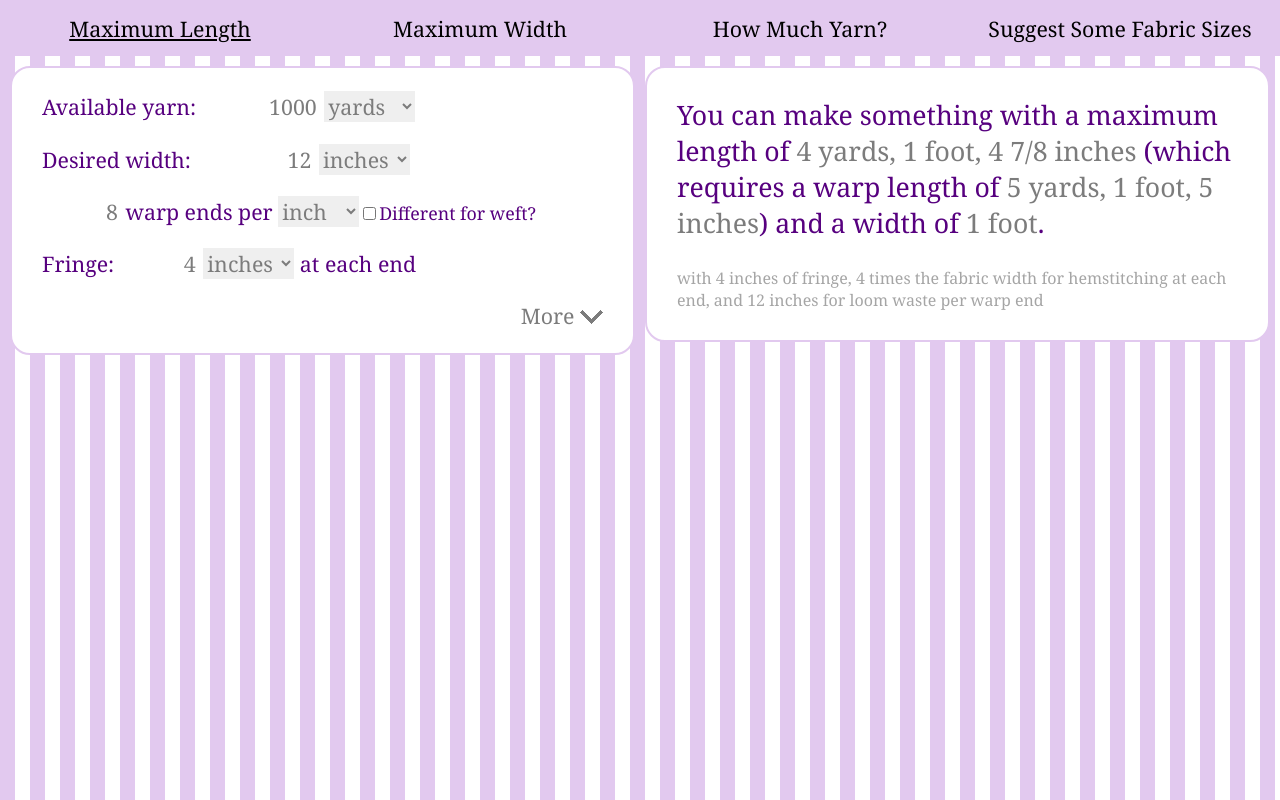
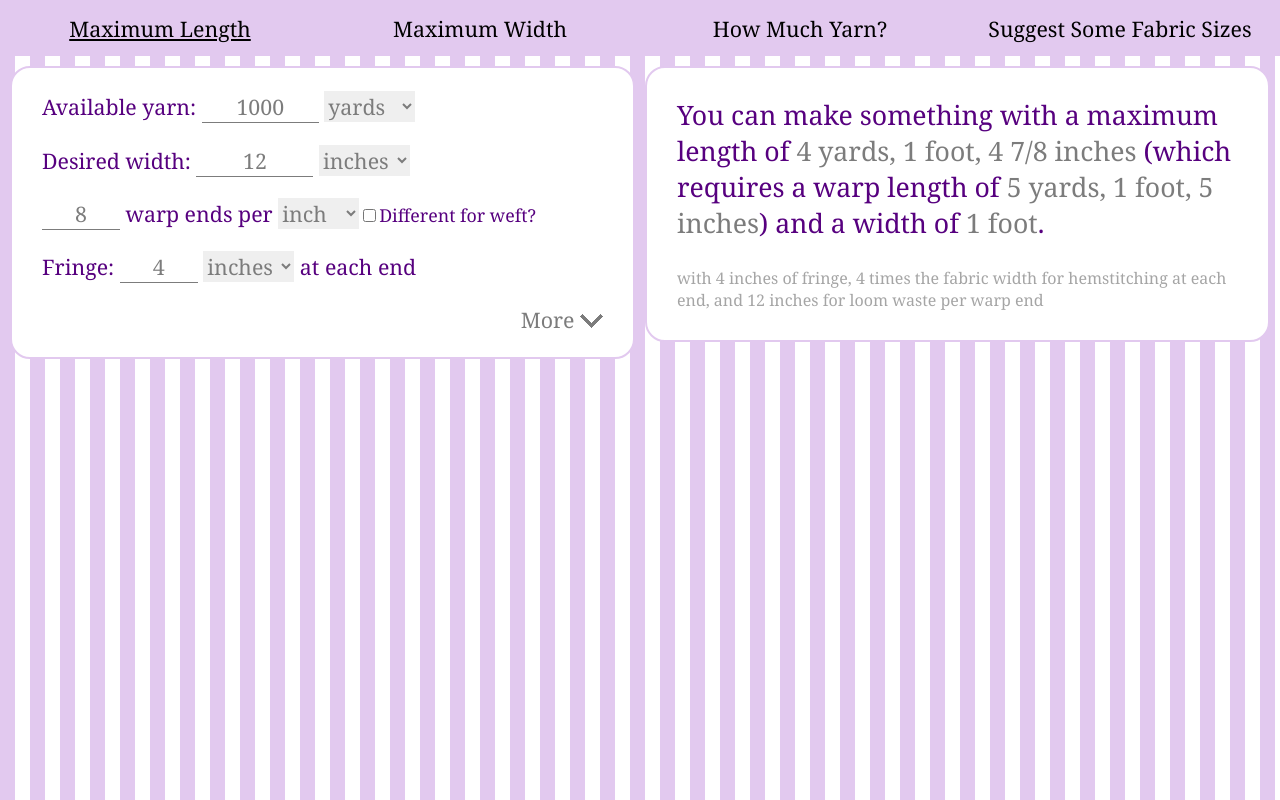
Before and after one commit to msimet/weaving, a plain HTML site: page index.html in a window 1280 px wide. Drawn offline with Linux system fonts and the light colour scheme.

Commit message:
Different input styling

```diff
--- a/weaving.css
+++ b/weaving.css
@@ -21,11 +21,17 @@ input, select {
     font-family: Georgia, Times, "Times New Roman", serif;
     font-size: 16pt;
     color: #7C7C7C;
+}
+
+select {
     border: 0px;
 }
-
 input {
-    text-align: right;
+    border-left: 0px;
+    border-right: 0px;
+    border-top: 0px;
+    border-bottom: 1px solid #7C7C7C;
+    text-align: center;
 }
 
 .inputs, .outputs {
```
